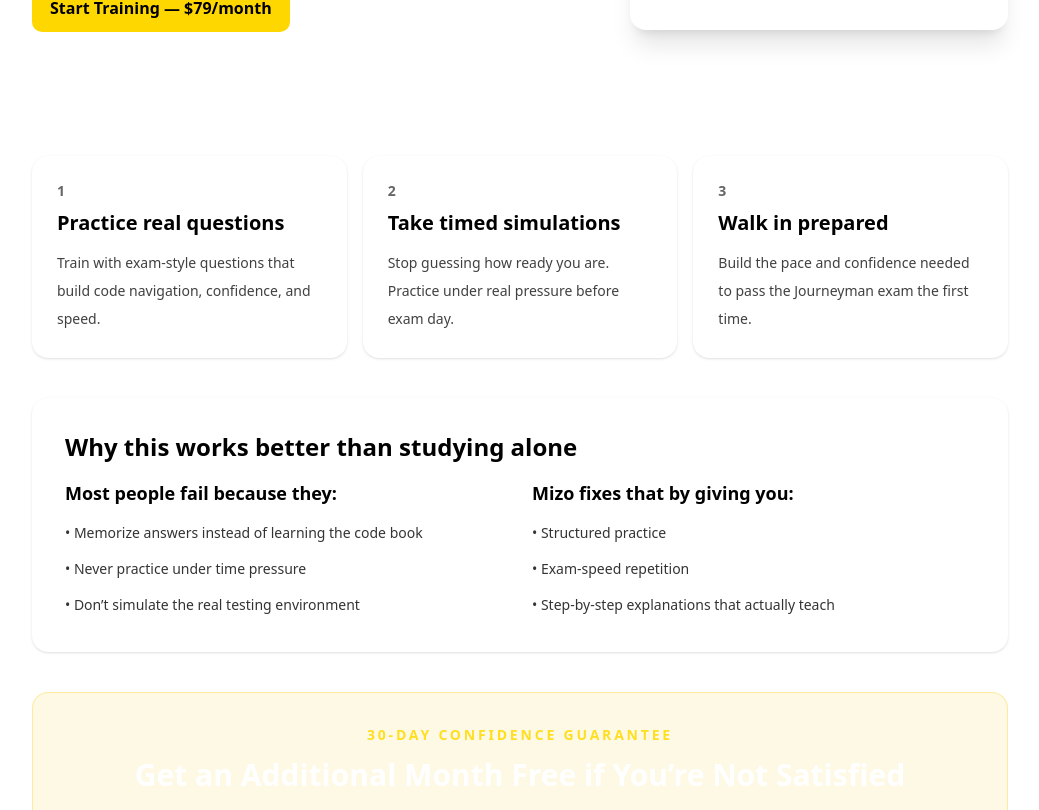
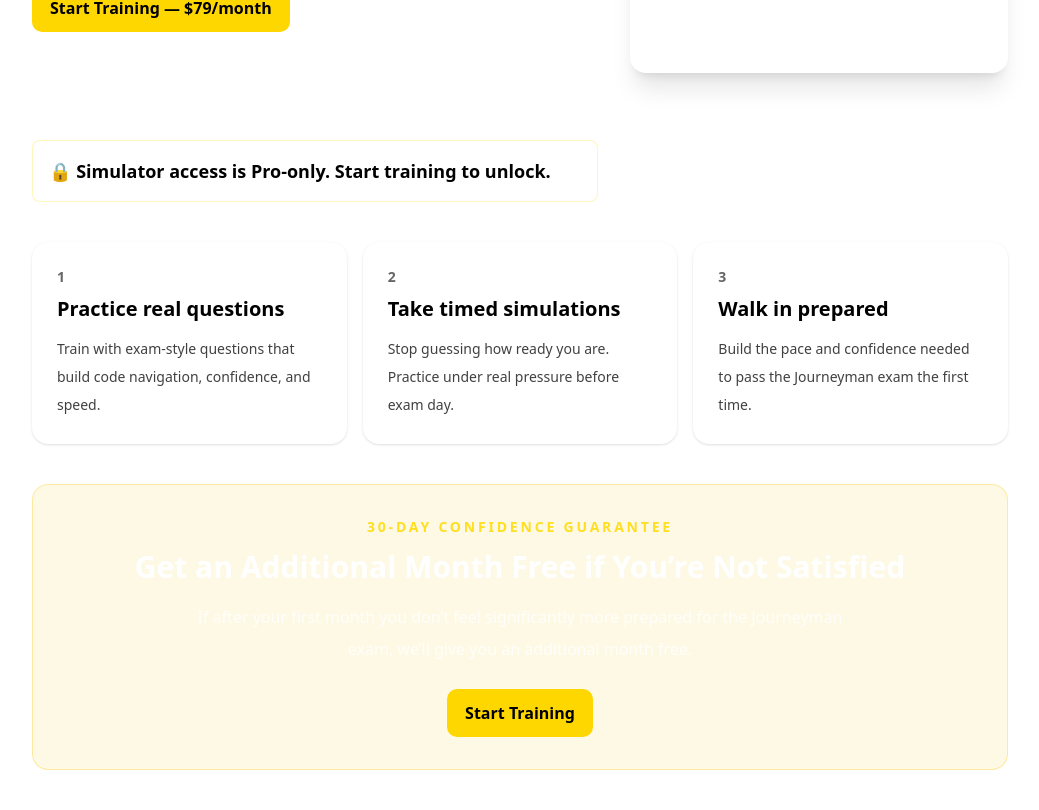
Before and after one commit to devaughndebouse-lgtm/mizo-web, a Next.js app: page / in a window 1280 px wide. Shown: the part 370-1180 px from the top of the page, without its empty margins (120-1159 px from the left). Built offline with nearby package versions, Linux system fonts and the light colour scheme.

Commit message:
Restore homepage and fix login flow

```diff
--- a/app/page.tsx
+++ b/app/page.tsx
@@ -1,58 +1,10 @@
 "use client";
 
-import { Suspense, useEffect, useState } from "react";
-import { useRouter, useSearchParams } from "next/navigation";
+import { Suspense } from "react";
+import { useRouter } from "next/navigation";
 
 function LandingInner() {
   const router = useRouter();
-  const searchParams = useSearchParams();
-
-  const success = searchParams.get("success") === "true";
-  const sessionId = searchParams.get("session_id");
-  const canceled = searchParams.get("canceled") === "true";
-  const reason = searchParams.get("reason");
-
-  const [status, setStatus] = useState<"idle" | "verifying" | "error">("idle");
-  const [error, setError] = useState<string | null>(null);
-
-  useEffect(() => {
-    if (!success || !sessionId) return;
-
-    let cancelled = false;
-
-    (async () => {
-      try {
-        setStatus("verifying");
-        setError(null);
-
-        const res = await fetch(
-          `/api/verify-session?session_id=${encodeURIComponent(sessionId)}`,
-          {
-            method: "GET",
-            credentials: "include",
-          }
-        );
-
-        const data = await res.json().catch(() => ({}));
-        if (!res.ok || !data?.access) {
-          throw new Error(data?.error ?? "Failed to verify checkout");
-        }
-
-        if (cancelled) return;
-        router.replace("/app");
-      } catch (err: unknown) {
-        if (cancelled) return;
-        setStatus("error");
-        const message =
-          err instanceof Error ? err.message : typeof err === "string" ? err : null;
-        setError(message ?? "Verification failed");
-      }
-    })();
-
-    return () => {
-      cancelled = true;
-    };
-  }, [success, sessionId, router]);
 
   async function startCheckout() {
     const res = await fetch("/api/create-checkout-session", {
@@ -103,30 +55,9 @@ function LandingInner() {
             <div>✔ Get an additional month free if you’re not satisfied</div>
           </div>
 
-          {reason === "subscribe" && (
-            <div className="mt-6 rounded-lg border border-yellow-300/30 bg-white p-4 text-lg font-extrabold text-black">
-              🔒 Simulator access is Pro-only. Start training to unlock.
-            </div>
-          )}
-
-          {status === "verifying" && (
-            <div className="mt-6 rounded-lg border bg-white p-4 text-sm font-semibold text-black">
-              ✅ Payment received — unlocking access…
-            </div>
-          )}
-
-          {status === "error" && (
-            <div className="mt-6 rounded-lg border bg-white p-4 text-sm font-semibold text-red-700">
-              Could not unlock access: {error}
-            </div>
-          )}
-
-          {(success || canceled) && (
-            <div className="mt-6 rounded-lg border bg-white p-4 text-sm text-black">
-              {success && <div>✅ Checkout completed. Finishing unlock…</div>}
-              {canceled && <div>Checkout canceled.</div>}
-            </div>
-          )}
+          <div className="mt-6 rounded-lg border border-yellow-300/30 bg-white p-4 text-lg font-extrabold text-black">
+            🔒 Simulator access is Pro-only. Start training to unlock.
+          </div>
         </div>
 
         <div className="rounded-2xl border border-white/10 bg-white/5 p-6 shadow-xl">
@@ -145,60 +76,27 @@ function LandingInner() {
 
       <section className="grid gap-4 md:grid-cols-3">
         <div className="rounded-2xl border border-white/10 bg-white p-6 text-black shadow-sm">
-          <div className="text-sm font-bold uppercase tracking-wide text-black/60">
-            1
-          </div>
+          <div className="text-sm font-bold uppercase tracking-wide text-black/60">1</div>
           <h2 className="mt-2 text-xl font-bold">Practice real questions</h2>
           <p className="mt-3 text-sm leading-7 text-black/75">
-            Train with exam-style questions that build code navigation,
-            confidence, and speed.
+            Train with exam-style questions that build code navigation, confidence, and speed.
           </p>
         </div>
 
         <div className="rounded-2xl border border-white/10 bg-white p-6 text-black shadow-sm">
-          <div className="text-sm font-bold uppercase tracking-wide text-black/60">
-            2
-          </div>
+          <div className="text-sm font-bold uppercase tracking-wide text-black/60">2</div>
           <h2 className="mt-2 text-xl font-bold">Take timed simulations</h2>
           <p className="mt-3 text-sm leading-7 text-black/75">
-            Stop guessing how ready you are. Practice under real pressure before
-            exam day.
+            Stop guessing how ready you are. Practice under real pressure before exam day.
           </p>
         </div>
 
         <div className="rounded-2xl border border-white/10 bg-white p-6 text-black shadow-sm">
-          <div className="text-sm font-bold uppercase tracking-wide text-black/60">
-            3
-          </div>
+          <div className="text-sm font-bold uppercase tracking-wide text-black/60">3</div>
           <h2 className="mt-2 text-xl font-bold">Walk in prepared</h2>
           <p className="mt-3 text-sm leading-7 text-black/75">
-            Build the pace and confidence needed to pass the Journeyman exam the
-            first time.
+            Build the pace and confidence needed to pass the Journeyman exam the first time.
           </p>
-        </div>
-      </section>
-
-      <section className="rounded-2xl border border-white/10 bg-white p-8 text-black shadow-sm">
-        <h2 className="text-2xl font-extrabold">
-          Why this works better than studying alone
-        </h2>
-        <div className="mt-4 grid gap-6 md:grid-cols-2">
-          <div>
-            <div className="text-lg font-bold">Most people fail because they:</div>
-            <ul className="mt-3 space-y-2 text-sm leading-7 text-black/80">
-              <li>• Memorize answers instead of learning the code book</li>
-              <li>• Never practice under time pressure</li>
-              <li>• Don’t simulate the real testing environment</li>
-            </ul>
-          </div>
-          <div>
-            <div className="text-lg font-bold">Mizo fixes that by giving you:</div>
-            <ul className="mt-3 space-y-2 text-sm leading-7 text-black/80">
-              <li>• Structured practice</li>
-              <li>• Exam-speed repetition</li>
-              <li>• Step-by-step explanations that actually teach</li>
-            </ul>
-          </div>
         </div>
       </section>
 
@@ -210,9 +108,7 @@ function LandingInner() {
           Get an Additional Month Free if You’re Not Satisfied
         </h2>
         <p className="mx-auto mt-4 max-w-2xl text-base leading-8 text-white/80">
-          If after your first month you don’t feel significantly more prepared
-          for the Journeyman exam, we’ll give you an additional month free.
-          Train with confidence and build the speed you need to pass.
+          If after your first month you don’t feel significantly more prepared for the Journeyman exam, we’ll give you an additional month free.
         </p>
 
         <div className="mt-6">
@@ -232,9 +128,3 @@ export default function Page() {
     </Suspense>
   );
 }
-<div className="text-sm text-white/60 mt-10 text-center">
-  <a href="/terms" className="mx-2">Terms</a>
-  <a href="/privacy" className="mx-2">Privacy</a>
-  <a href="/refund" className="mx-2">Refund</a>
-  <a href="/contact" className="mx-2">Contact</a>
-</div>
```
